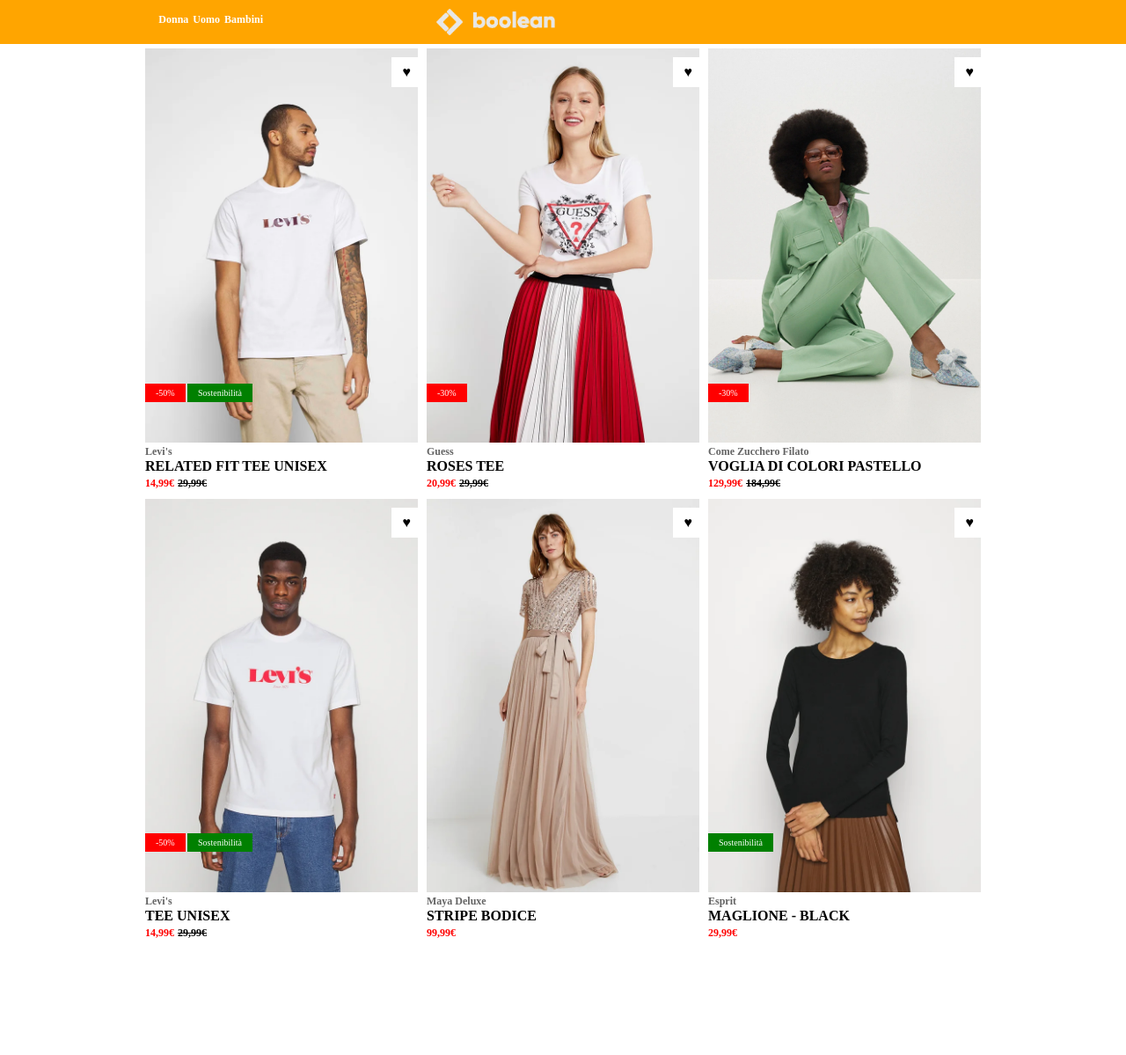
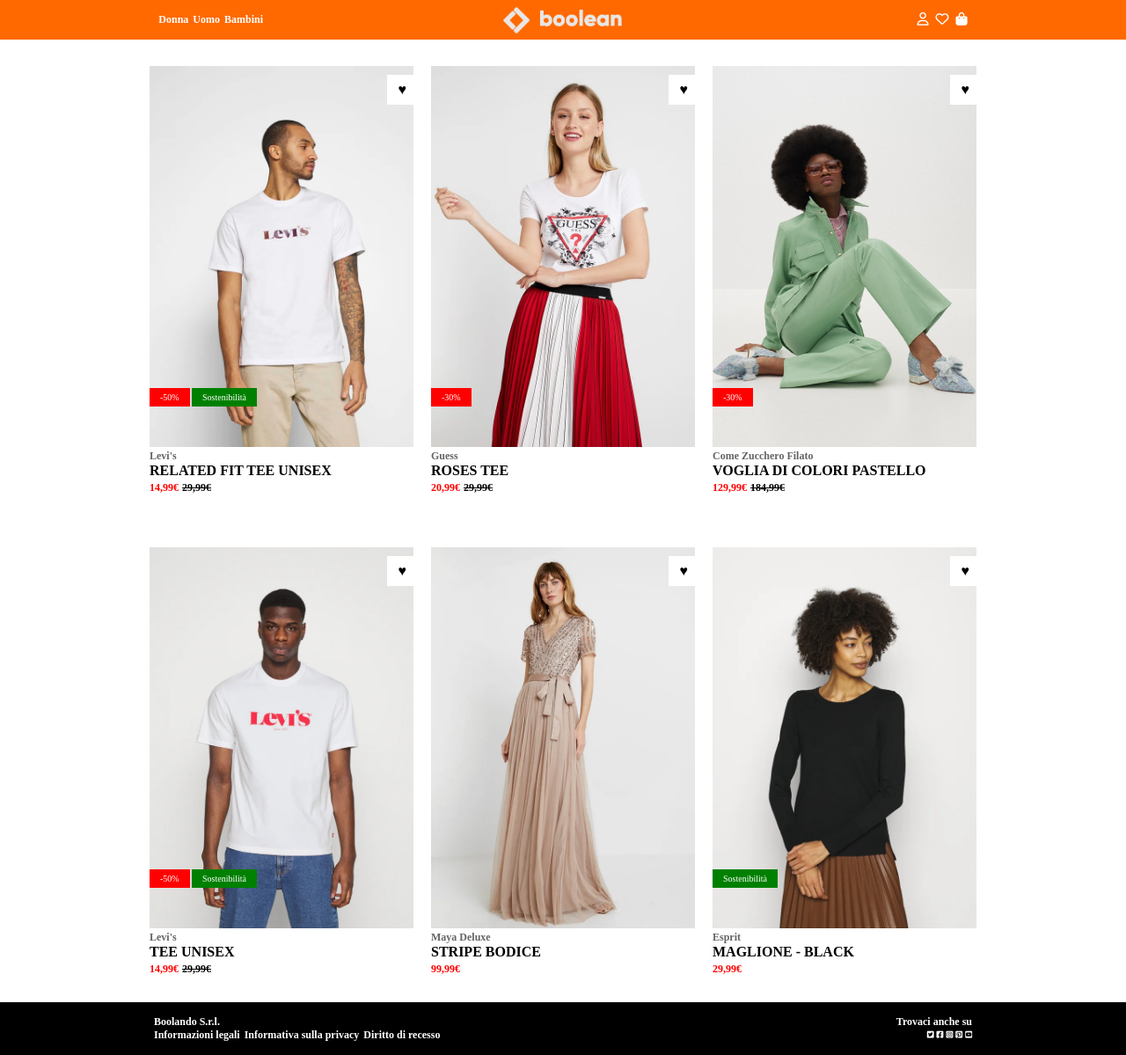
Before and after one commit to SquallStrifeX/html-css-boolando, a plain HTML site: page index.html in a window 1280 px wide. Shown: the whole page at 88% size. Before the commit the page ends 1073 px from the top, so only its background shows below. Drawn offline with Linux system fonts and the light colour scheme.

Commit message:
end exercise

```diff
--- a/css/style.css
+++ b/css/style.css
@@ -6,7 +6,6 @@
 
 .container_header{
     max-width: 2100px;
-    height: 50px;
 }
 
 .container_main{
@@ -16,7 +15,6 @@
     display: flex;
     justify-content: space-around;
     width: 75%;
-    height: 100%;
     margin: 0 auto;
 }
 
@@ -24,7 +22,6 @@
     display: flex;
     justify-content: space-around;
     width: 75%;
-    height: 100%;
     margin: 0 auto;
     flex-wrap: wrap;
 }
@@ -38,8 +35,12 @@
 }
 
 .col33_main{
-    width: calc(100% / 3 - 10px);
-    margin: 5px;
+    width: calc(100% / 3 - 20px);
+    margin: 30px 10px
+}
+
+.col50{
+    width: 50%;
 }
 
 .style_text{
@@ -73,7 +74,7 @@
 }
 
 #sostenibilità2{
-    left:0;
+    left: 0;
 
 }
 
@@ -114,8 +115,8 @@
 .color_red {
     color: red;
 }
-.bg_orange{
-    background-color: orange;
+.bg_header{
+    background-color: rgb(255, 105, 0)
 }
 
 .bg_blue{
@@ -125,8 +126,28 @@
 .bg_red{
     background-color: red;
 }
+
+.bg_black{
+    background-color: black;
+}
 .d-flex{
     display: flex;
+}
+
+.bold {
+    font-weight: bolder;
+}
+
+.padding-15{
+    padding: 15px;
+}
+
+.text-align_right{
+    text-align: right;
+}
+
+.margin-left_5{
+    margin-left: 5px;
 }
 
 ul {
@@ -160,9 +181,11 @@ li{
     background-image: url(../img/boolean-logo.png);
     background-size: contain;
     background-repeat: no-repeat;
+    background-position: center center;
     height: 30%;
     width: 30%;
     align-self: center;
+
 }
 
 .img1 {
--- a/index.html
+++ b/index.html
@@ -5,10 +5,11 @@
     <meta name="viewport" content="width=device-width, initial-scale=1.0">
     <title>Document</title>
     <link rel="stylesheet" href="css/style.css">
+<link rel="stylesheet" href="https://cdnjs.cloudflare.com/ajax/libs/font-awesome/6.4.2/css/all.min.css" integrity="sha512-z3gLpd7yknf1YoNbCzqRKc4qyor8gaKU1qmn+CShxbuBusANI9QpRohGBreCFkKxLhei6S9CQXFEbbKuqLg0DA==" crossorigin="anonymous" referrerpolicy="no-referrer" />
 </head>
 <body>
     <header>
-        <div class="container_header bg_orange">
+        <div class="container_header bg_header">
             <div class="row_header">
                 <div class="col33">
                     <ul class="d-flex style_text">
@@ -20,7 +21,10 @@
                 <div class="col33 img_boolean">
 
                 </div>
-                <div class="col33">
+                <div class="col33 style_text text-align_right">
+                    <i class="margin-left_5 fa-regular fa-user fa-lg" style="color: #ffffff;"></i>
+                            <i class="margin-left_5 fa-regular fa-heart fa-lg" style="color: #ffffff;"></i>
+                            <i class="margin-left_5 fa-solid fa-bag-shopping fa-lg" style="color: #ffffff;"></i>
 
                 </div>
             </div>
@@ -96,11 +100,30 @@
                     <div class="position_absolute hearts hidden color_red">&hearts;</div>
                     </div>
                 </div>
+            </div>
+            </div>
+        </div>
+    </main>
+    <footer>
+        <div class="container_header bg_black">
+            <div class="row_header">
+                <div class="col50 style_text padding-15 ">
+                    <p>Boolando S.r.l.</p>
+                    <ul class="d-flex style_text">
+                        <li>Informazioni legali</li>
+                        <li>Informativa sulla privacy</li>
+                        <li>Diritto di recesso</li>
+                    </ul>
+                </div>
+                <div class="col50 style_text text-align_right padding-15" >
+                    <p>Trovaci anche su</p>
+                    <i class="fa-brands fa-square-twitter fa-xs" style="color: #ffffff;"></i> <i class="fa-brands fa-square-facebook fa-xs" style="color: #ffffff;"></i> <i class="fa-brands fa-square-instagram fa-xs" style="color: #ffffff;"></i> <i class="fa-brands fa-square-pinterest fa-xs" style="color: #ffffff;"></i> <i class="fa-brands fa-square-youtube fa-xs" style="color: #ffffff;"></i>
+
+
                 </div>
 
             </div>
         </div>
-
-    </main>
+    </footer>
 </body>
 </html>
```
